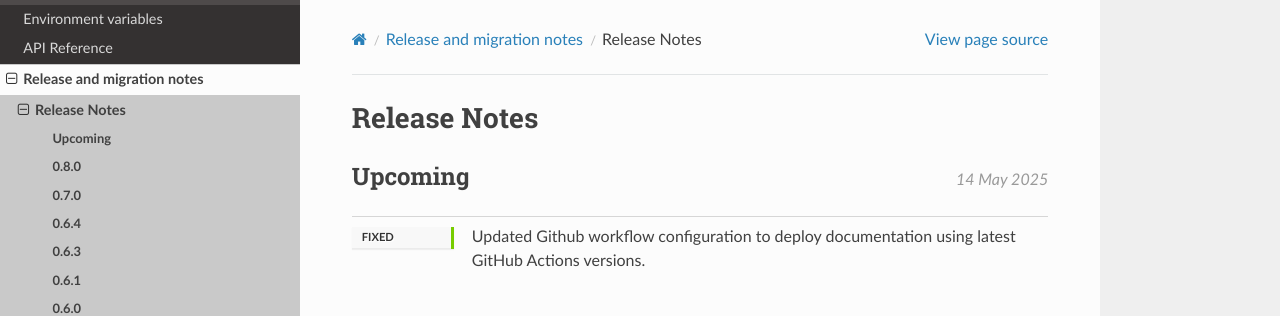
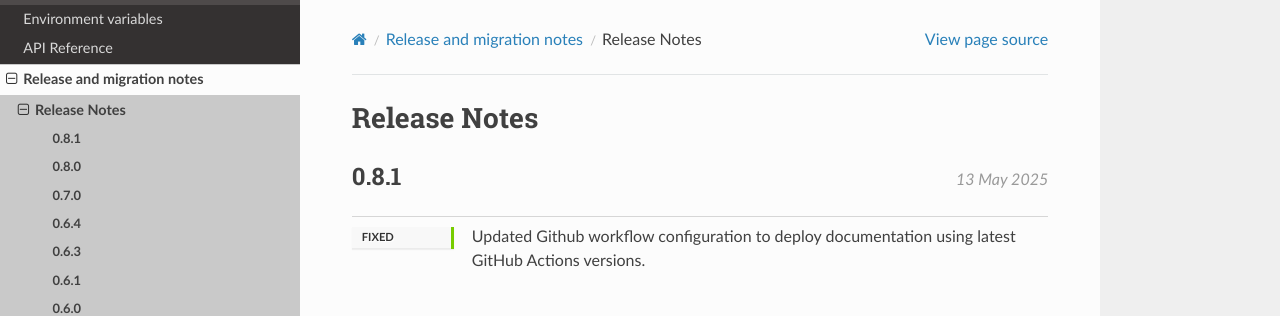
Before and after one commit to wdas/unf, a Sphinx documentation site: the page built from doc/sphinx/release/release_notes.rst, in a window 1280 px wide and 900 px high. Shown: the top 316 px of the window. Built offline with Sphinx 7.4.7 and the Read the Docs theme 3.1.0, drawn with Linux system fonts in a browser that asks for light colours; cross-references to code outside the pages are shown as plain code.

Commit message:
Update version to 0.8.1

```diff
--- a/CMakeLists.txt
+++ b/CMakeLists.txt
@@ -5,7 +5,7 @@ else()
 endif()
 
 project(unf
-    VERSION 0.8.0
+    VERSION 0.8.1
     LANGUAGES CXX
 )
 
--- a/doc/sphinx/release/release_notes.rst
+++ b/doc/sphinx/release/release_notes.rst
@@ -4,7 +4,8 @@
 Release Notes
 *************
 
-.. release:: Upcoming
+.. release:: 0.8.1
+    :date: 2025-05-13
 
     .. change:: fixed
 
```
